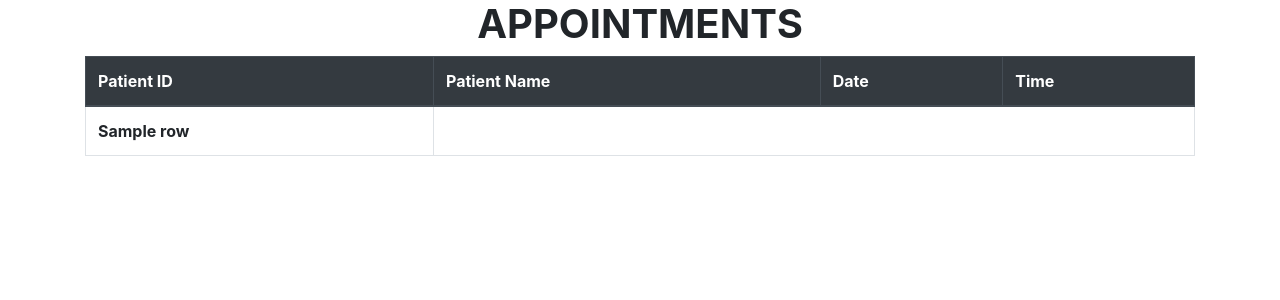
After one commit to crazyadeveloper/HealthcareManagement, a Flask app: template templates/appt_dr.html in a window 1280 px wide. The commit adds this page. Shown: the top 300 px of the page. Run offline with Flask 2, Linux system fonts and the light colour scheme; the template is opened without the code that fills it: most values are stand-ins (such as "Sample title", 1, 10 or a date in 2020); lists and menus that the app fills with data are empty; some libraries are stand-ins or nearby versions.

Commit message:
Add files via upload

```diff
--- /dev/null
+++ b/templates/appt_dr.html
@@ -0,0 +1,37 @@
+<!DOCTYPE html>
+<html lang="en">
+<head>
+  <title>Health Care Management</title>
+  <meta charset="utf-8">
+  <meta name="viewport" content="width=device-width, initial-scale=1">
+  <link rel="stylesheet" href="https://stackpath.bootstrapcdn.com/bootstrap/4.4.1/css/bootstrap.min.css" integrity="sha384-Vkoo8x4CGsO3+Hhxv8T/Q5PaXtkKtu6ug5TOeNV6gBiFeWPGFN9MuhOf23Q9Ifjh" crossorigin="anonymous">
+  <script src="https://code.jquery.com/jquery-3.4.1.slim.min.js" integrity="sha384-J6qa4849blE2+poT4WnyKhv5vZF5SrPo0iEjwBvKU7imGFAV0wwj1yYfoRSJoZ+n" crossorigin="anonymous"></script>
+	<script src="https://cdn.jsdelivr.net/npm/popper.js@1.16.0/dist/umd/popper.min.js" integrity="sha384-Q6E9RHvbIyZFJoft+2mJbHaEWldlvI9IOYy5n3zV9zzTtmI3UksdQRVvoxMfooAo" crossorigin="anonymous"></script>
+	<script src="https://stackpath.bootstrapcdn.com/bootstrap/4.4.1/js/bootstrap.min.js" integrity="sha384-wfSDF2E50Y2D1uUdj0O3uMBJnjuUD4Ih7YwaYd1iqfktj0Uod8GCExl3Og8ifwB6" crossorigin="anonymous"></script>
+</head>
+<body class="container-sm">
+
+	<p class="h1 text-center font-weight-bold">APPOINTMENTS</p>
+
+	<table class="table table-bordered table-hover container-sm">
+  		<thead class="thead-dark">
+    		<tr>
+		      <th scope="col">Patient ID</th>
+		      <th scope="col">Patient Name</th>
+		      <th scope="col">Date</th>
+		      <th scope="col">Time</th>
+    		</tr>
+  		</thead>
+  		<tbody>
+	    {% for row in data %}
+	    <tr>
+	        {% for d in row %}
+	            <th scope="col"> {{ row[d] }} </td>
+	           {% endfor %}
+	          </tr>
+
+	    {% endfor %}
+  		</tbody>
+	</table>
+
+</body>
```
Also changed, not shown: templates/ddashboard.html (+6 -5 lines).
